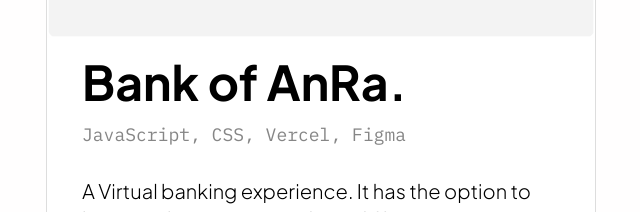
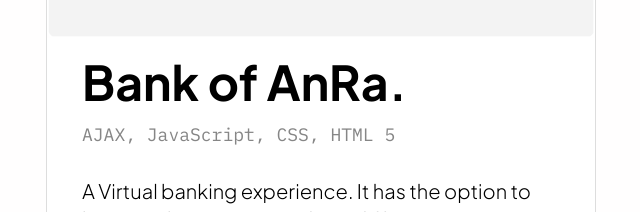
Before and after one commit to Anuragh33/My-Portfolio, a React (Create React App) app: page / in a window 1280 px wide. Shown: the part 5020-5232 px from the top of the page, without its empty margins (319-959 px from the left). Built offline with nearby package versions, Linux system fonts and the light colour scheme.

Commit message:
Update projects.js

```diff
--- a/src/components/projects/projects.js
+++ b/src/components/projects/projects.js
@@ -56,7 +56,7 @@
     {
       img: bankofanra,
       title: 'Bank of AnRa.',
-      skills: 'JavaScript, CSS, Vercel, Figma',
+      skills: 'AJAX, JavaScript, CSS, HTML 5',
       description:
         'A Virtual banking experience. It  has the option to log in to the account and use different functionalities, almost like in an actual bank. Credentials: ar;1111',
       gitLink: 'https://github.com/Anuragh33/Bank_of_Anuragh-Project',
```
